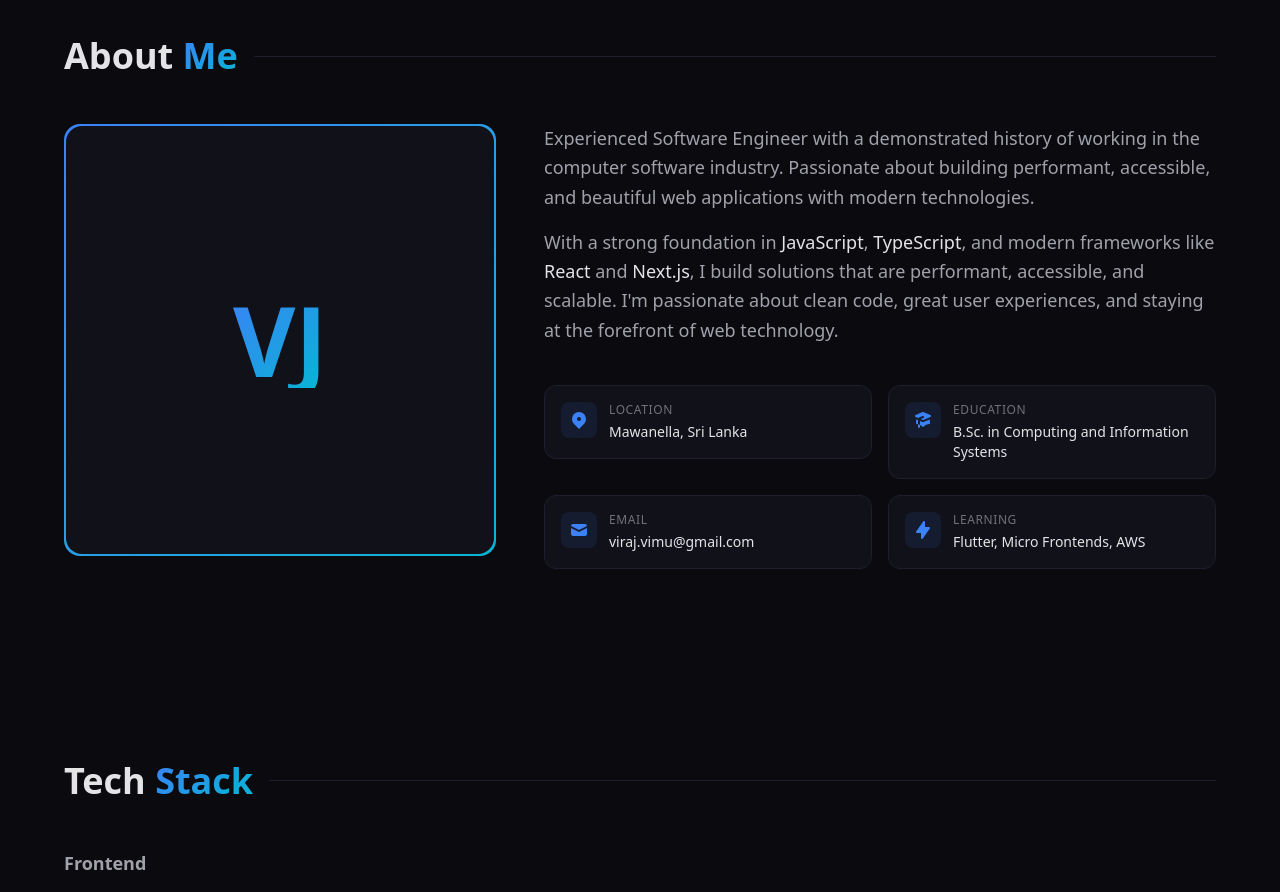
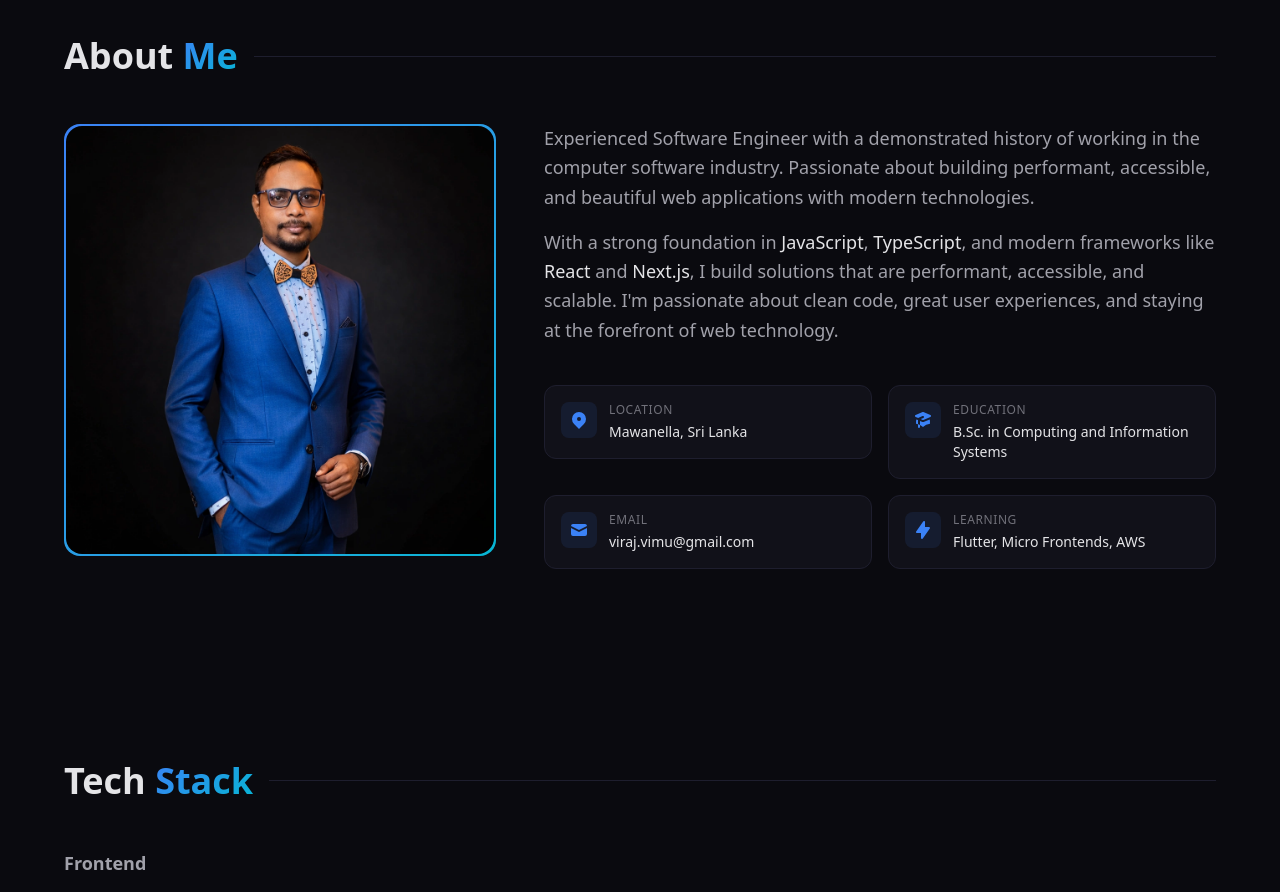
Before and after one commit to v4irajvimu/v4irajvimu.github.io, a Next.js app: page / in a window 1280 px wide. Shown: the part 860-1752 px from the top of the page. Built offline with nearby package versions, Linux system fonts and the light colour scheme.

Commit message:
feat: enhance AboutSection with image component and layout adjustments

```diff
--- a/app/components/AboutSection.tsx
+++ b/app/components/AboutSection.tsx
@@ -1,8 +1,14 @@
 "use client";
 
+import Image from "next/image";
 import { motion } from "framer-motion";
 import { personalInfo } from "@/lib/data";
-import { HiLocationMarker, HiAcademicCap, HiMail, HiLightningBolt } from "react-icons/hi";
+import {
+  HiLocationMarker,
+  HiAcademicCap,
+  HiMail,
+  HiLightningBolt,
+} from "react-icons/hi";
 import AnimatedSection from "./AnimatedSection";
 
 const facts = [
@@ -45,10 +51,15 @@ export default function AboutSection() {
           <AnimatedSection className="lg:col-span-2" delay={0.1}>
             <div className="relative group">
               <div className="aspect-square rounded-2xl bg-gradient-to-br from-accent to-accent-secondary p-[2px]">
-                <div className="h-full w-full rounded-2xl bg-card flex items-center justify-center overflow-hidden">
-                  <div className="text-8xl font-bold gradient-text select-none">
-                    VJ
-                  </div>
+                <div className="h-full w-full rounded-2xl bg-card overflow-hidden">
+                  <Image
+                    src="/images/vimukthi-jayasinghe-senior-software-engineer.webp"
+                    alt="Vimukthi Jayasinghe - Software Engineer"
+                    width={800}
+                    height={800}
+                    priority
+                    className="h-full w-full object-cover"
+                  />
                 </div>
               </div>
               <div className="absolute -inset-1 rounded-2xl bg-gradient-to-br from-accent to-accent-secondary opacity-0 blur-xl transition-opacity duration-500 group-hover:opacity-20" />
@@ -68,8 +79,8 @@ export default function AboutSection() {
                 <span className="text-foreground font-medium">React</span> and{" "}
                 <span className="text-foreground font-medium">Next.js</span>, I
                 build solutions that are performant, accessible, and scalable.
-                I&apos;m passionate about clean code, great user experiences, and
-                staying at the forefront of web technology.
+                I&apos;m passionate about clean code, great user experiences,
+                and staying at the forefront of web technology.
               </p>
             </AnimatedSection>
 
```
Also changed, not shown: public/images/vimukthi-jayasinghe-senior-software-engineer.webp (added), 1 other file (tests, documents, lock files or other folders).
